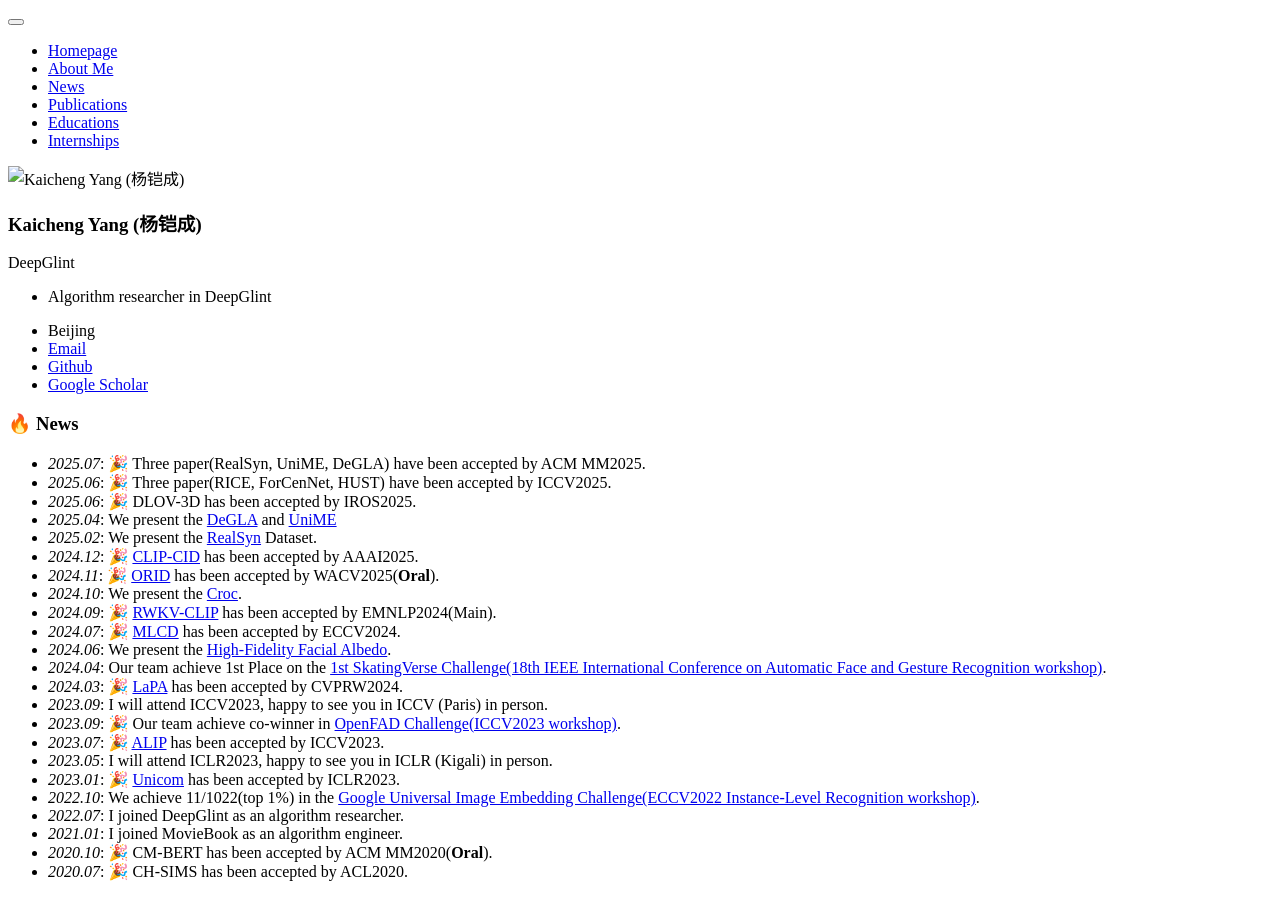
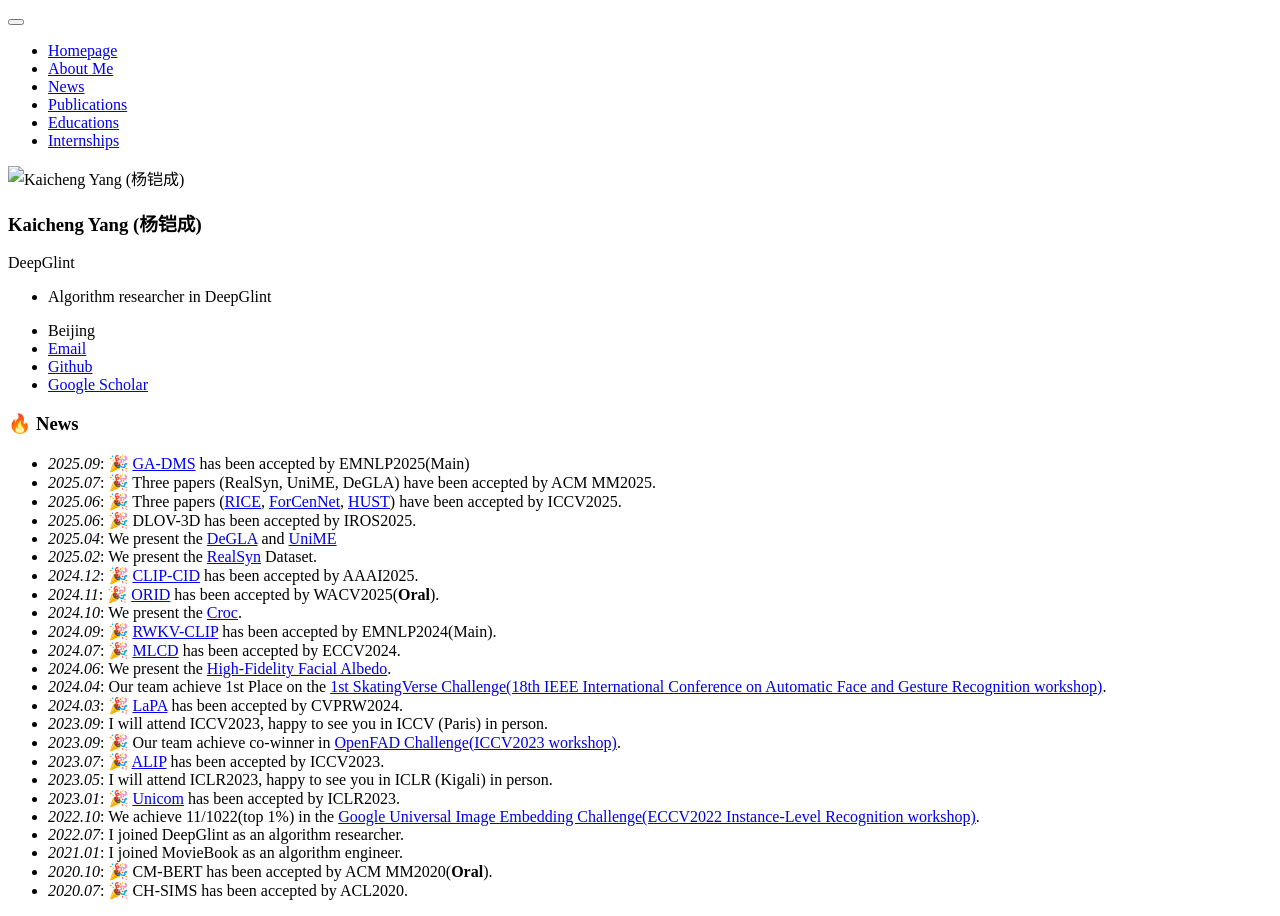
Before and after one commit to Kaicheng-Yang0828/Kaicheng-Yang0828.github.io, a Jekyll site: the page built from _pages/includes/news.md, in a window 1280 px wide. Built offline with Jekyll 4.4.1, drawn with Linux system fonts in a browser that asks for light colours; our own code applies the rules of GitHub Pages for plain Markdown files.

Commit message:
Update news.md

```diff
--- a/_pages/includes/news.md
+++ b/_pages/includes/news.md
@@ -1,6 +1,7 @@
 # 🔥 News
-- *2025.07*: 🎉 Three paper(RealSyn, UniME, DeGLA) have been accepted by ACM MM2025.
-- *2025.06*: 🎉 Three paper(RICE, ForCenNet, HUST) have been accepted by ICCV2025.
+- *2025.09*: 🎉 [GA-DMS](https://arxiv.org/pdf/2509.09118) has been accepted by EMNLP2025(Main)
+- *2025.07*: 🎉 Three papers (RealSyn, UniME, DeGLA) have been accepted by ACM MM2025.
+- *2025.06*: 🎉 Three papers ([RICE](https://arxiv.org/pdf/2507.20025), [ForCenNet](https://arxiv.org/pdf/2507.19804), [HUST](https://arxiv.org/pdf/2406.13149)) have been accepted by ICCV2025.
 - *2025.06*: 🎉 DLOV-3D has been accepted by IROS2025.
 - *2025.04*: We present the [DeGLA](https://arxiv.org/abs/2504.16801) and [UniME](https://arxiv.org/pdf/2504.17432)
 - *2025.02*: We present the [RealSyn](https://arxiv.org/abs/2502.12513) Dataset.
```
